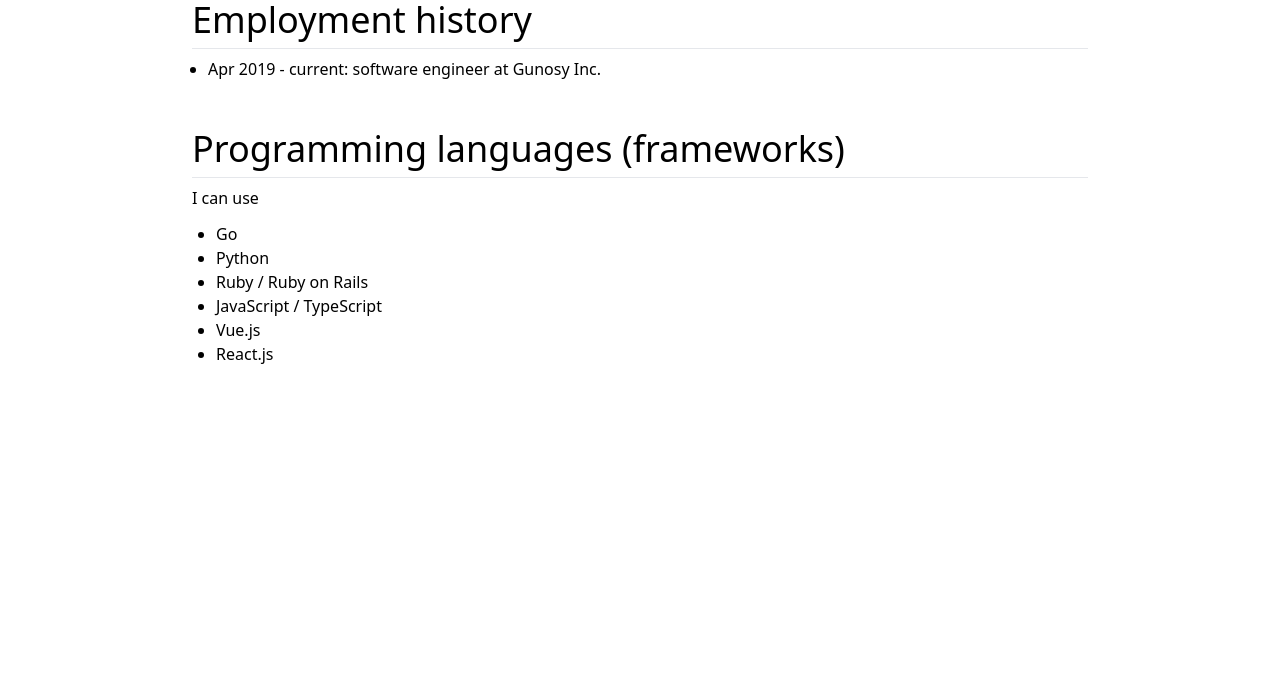
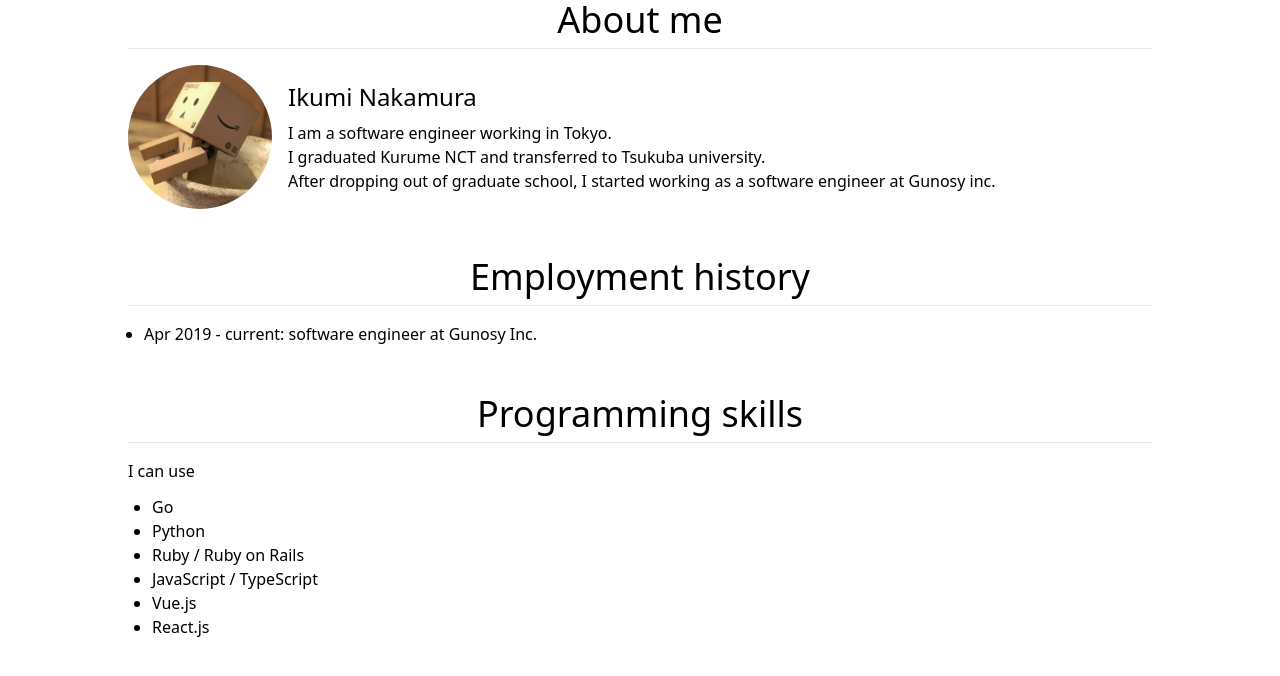
Before and after one commit to johnmanjiro13/johnmanji.ro, a Next.js app: page / in a window 1280 px wide. Shown: the top 676 px of the page. Built offline with nearby package versions, Linux system fonts and the light colour scheme.

Commit message:
feat: add about me section

```diff
--- a/components/introductory-section.tsx
+++ b/components/introductory-section.tsx
@@ -1,15 +1,12 @@
-import { ReactNode } from 'react';
-
 type Props = {
-  children: ReactNode;
   title: string;
 };
 
 const IntroductorySecton: React.FC<Props> = ({ children, title }) => {
   return (
-    <div className="mb-12 mx-auto max-w-4xl">
-      <h2 className="text-4xl mb-2">{title}</h2>
-      <hr className="mb-2" />
+    <div className="mb-12 mx-auto max-w-5xl">
+      <h2 className="text-4xl mb-2 text-center">{title}</h2>
+      <hr className="mb-4" />
       {children}
     </div>
   );
--- a/lib/constants.ts
+++ b/lib/constants.ts
@@ -1,2 +1,3 @@
+export const MY_NAME = 'Ikumi Nakamura';
 export const TITLE = 'johnmanji.ro';
 export const SITE_URL = 'https://johnmanji.ro';
--- a/pages/index.tsx
+++ b/pages/index.tsx
@@ -1,9 +1,10 @@
 import Head from 'next/head';
+import Image from 'next/image';
+
 import Container from '../components/container';
 import IntroductorySecton from '../components/introductory-section';
 import Layout from '../components/layout';
-
-import { TITLE } from '../lib/constants';
+import { MY_NAME, TITLE } from '../lib/constants';
 
 const Index: React.FC = () => {
   return (
@@ -12,12 +13,35 @@ const Index: React.FC = () => {
         <title>{TITLE}</title>
       </Head>
       <Container>
+        <IntroductorySecton title="About me">
+          <div className="flex flex-wrap">
+            <Image
+              priority
+              src="/images/profile.jpg"
+              height={144}
+              width={144}
+              alt={MY_NAME}
+              className="rounded-full"
+            />
+            <div className="ml-4 mt-4">
+              <h2 className="text-2xl mb-2">{MY_NAME}</h2>
+              <p>
+                I am a software engineer working in Tokyo.
+                <br />
+                I graduated Kurume NCT and transferred to Tsukuba university.
+                <br />
+                After dropping out of graduate school, I started working as a
+                software engineer at Gunosy inc.
+              </p>
+            </div>
+          </div>
+        </IntroductorySecton>
         <IntroductorySecton title="Employment history">
           <ul className="list-disc pl-4">
             <li>Apr 2019 - current: software engineer at Gunosy Inc.</li>
           </ul>
         </IntroductorySecton>
-        <IntroductorySecton title="Programming languages (frameworks)">
+        <IntroductorySecton title="Programming skills">
           <p className="mb-3">I can use</p>
           <ul className="list-disc pl-6">
             <li>Go</li>
```
Also changed, not shown: public/images/profile.jpg (added).
